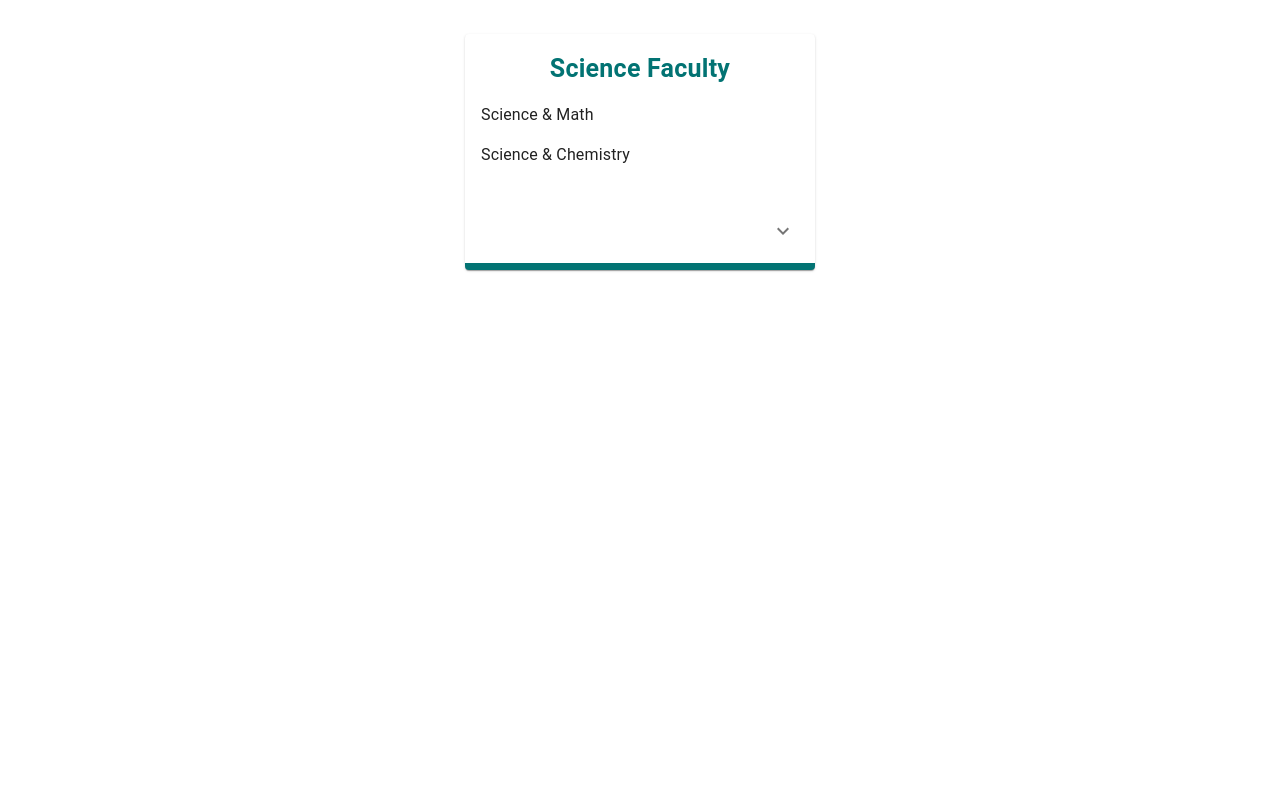
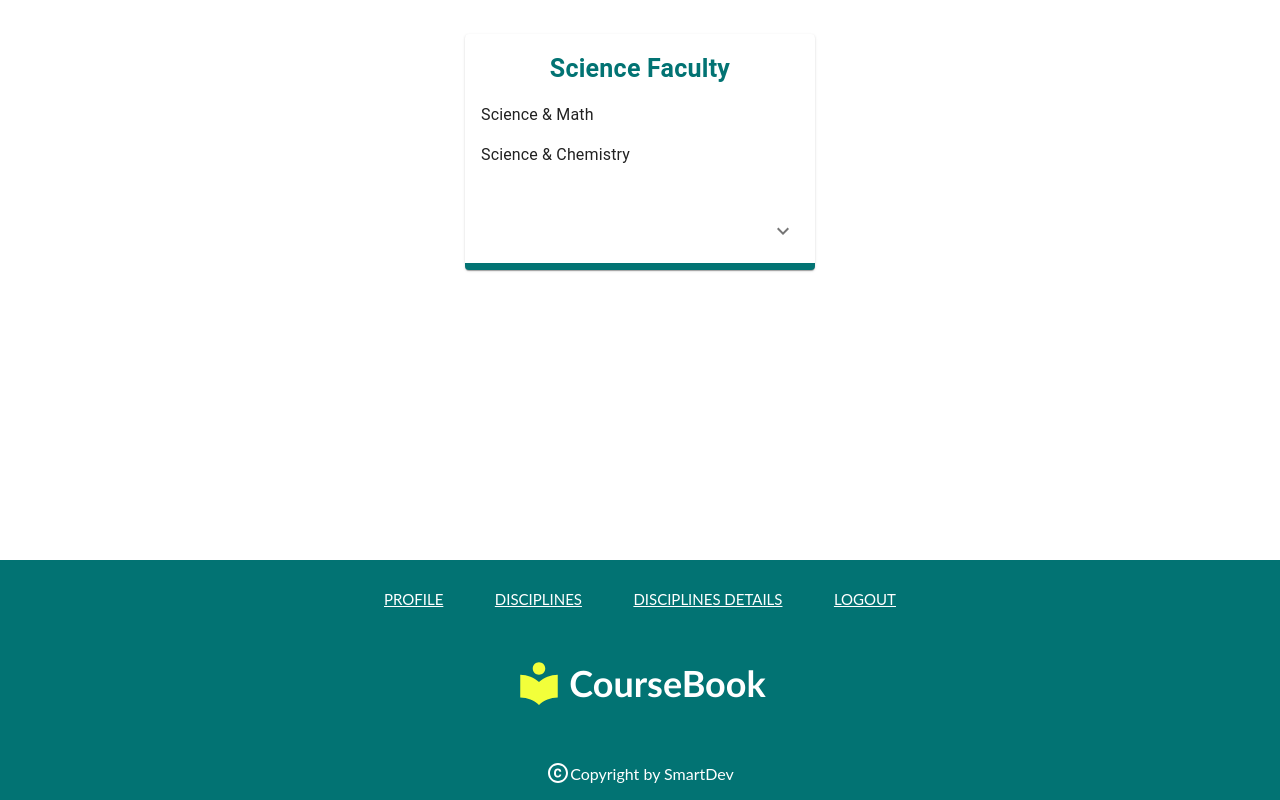
Before and after one commit to MohamedAhmed122/Eduction-Programs, a Next.js app: page /disciplines in a window 1280 px wide. Shown: the part 1143-1943 px from the top of the page. Built offline with nearby package versions, Linux system fonts and the light colour scheme.

Commit message:
Adding the Footer

```diff
--- /dev/null
+++ b/Layouts/Footer/Footer.jsx
@@ -0,0 +1,29 @@
+import classNames from 'classnames'
+import Link from 'next/link'
+
+import styles from '../../styles/nav.module.css'
+import LocalLibraryIcon from '@material-ui/icons/LocalLibrary';
+import {Copyright} from '@material-ui/icons'
+
+
+export default function Footer({inverted = true}) {
+    return (
+        <>
+        {inverted &&
+            <footer className={classNames('flex_col', styles.footer)}>
+                <div className={classNames('flex_between', styles.footerLinks)}>
+                    <Link href='/account'><p className={styles.footerLink}>Profile</p></Link>
+                    <Link href='/disciplines'><p className={styles.footerLink}>disciplines</p></Link>
+                    <p className={styles.footerLink} >disciplines Details</p>
+                    <p className={styles.footerLink}>Logout</p>
+                </div>
+                <div className={styles.logo}>
+                    <LocalLibraryIcon className={styles.icon} />
+                    <h2 className={styles.logoText}>CourseBook</h2>
+                </div>
+                <div className={classNames(styles.footerEnd,  'flex')}> <Copyright /> Copyright by SmartDev </div>
+            </footer>
+        }
+        </>
+    )
+}
--- a/Layouts/Navbar/Nav.js
+++ b/Layouts/Navbar/Nav.js
@@ -4,6 +4,7 @@ import styles from '../../styles/nav.module.css'
 import classNames from 'classnames'
 
 import {Chip} from '@material-ui/core'
+import LocalLibraryIcon from '@material-ui/icons/LocalLibrary';
 import FaceIcon from '@material-ui/icons/Face';
 
 
@@ -14,7 +15,8 @@ export default function Navbar({inverted = true}) {
     return (
         <div className={classNames('flex_between', styles.nav)}>
             <div className={styles.logo}>
-                LOGO
+               <LocalLibraryIcon className={styles.icon} />
+               <h2 className={styles.logoText}>CourseBook</h2>
             </div>
             {!inverted &&
                 <div className='flex'>
--- a/pages/_app.js
+++ b/pages/_app.js
@@ -1,6 +1,7 @@
 import Navbar from '../Layouts/Navbar/Nav'
 import { useRouter } from 'next/router'
 import '../styles/globals.css'
+import Footer from '../Layouts/Footer/Footer'
 
 function MyApp({ Component, pageProps }) {
   const { pathname } = useRouter()
@@ -10,6 +11,7 @@ function MyApp({ Component, pageProps }) {
     <>
     <Navbar inverted={inverted} />
     <Component {...pageProps} />
+    <Footer inverted={!inverted} />
     </>
   )
 }
--- a/pages/disciplines.js
+++ b/pages/disciplines.js
@@ -30,10 +30,10 @@ export default function disciplines() {
                 <PlayForWorkIcon fontSize='large' style={{color:'white'}} />
             </div>
         </div>
-        <div style={{marginTop:'5rem'}} className='flex_wrap'>
+        <div style={{marginTop:'5rem', marginBottom: '15rem'}} className='flex_wrap'>
           {facultyData.map(faculty => <CardItems key={faculty.id} faculty={faculty} />)}
         </div>
-        <div style={{margin: '30rem'}} />
+
         </>
     )
 }
--- a/pages/disciplines/[id].js
+++ b/pages/disciplines/[id].js
@@ -9,6 +9,8 @@ import { Card } from '@material-ui/core'
 export default function DisciplineDetail() {
 
     // const {query : { id }} = useRouter()
+
+
 
     return (
         <div style={{marginTop: 130}}>
@@ -27,8 +29,10 @@ export default function DisciplineDetail() {
             </div>
             <h3 className={styles.mainTitle}>Description</h3>
             <p className={styles.longText}>Lorem Ipsum is simply dummy text of the printing and typesetting industry. Lorem Ipsum has been the industry's standard dummy text ever since the 1500s, when an unknown printer took a galley of type and scrambled it to make a type specimen book.</p>
+            <br/><br/>
             <h3 className={styles.mainTitle}>Reading & literature</h3>
             <p className={styles.longText}>Lorem Ipsum is simply dummy text of the printing and typesetting industry. Lorem Ipsum has been the industry's standard dummy text ever since the 1500s, when an unknown printer took a galley of type and scrambled it to make a type specimen book.</p>
+            <br/><br/>
             <h3 className={styles.mainTitle}>Teachers</h3>
             <div className='flex_wrap' style={{marginTop: 50}}>
                 <Card>
--- a/pages/index.js
+++ b/pages/index.js
@@ -18,7 +18,6 @@ const validationSchema = Yup.object({
 export default function Home() {
 
   const route = useRouter()
-
 
 
   return (
--- a/pages/semester/[id].js
+++ b/pages/semester/[id].js
@@ -10,7 +10,7 @@ export default function semester() {
 
 
     return (
-        <div className='flex_col' style={{marginTop: 160}}>
+        <div className='flex_col' style={{marginTop: 160, marginBottom: 190}}>
             <h1 className={styles.title}>Hits Faculty, CS Group 98123</h1>
             <div className='flex_between'>
                 <Card className={styles.card}>
--- a/styles/disciplines.module.css
+++ b/styles/disciplines.module.css
@@ -38,7 +38,7 @@
     min-height: 100vh;
     height: auto;
     padding: 30px;
-    margin-bottom: 40px;
+    margin-bottom: 120px;
 }
 
 .mainTitle{
--- a/styles/nav.module.css
+++ b/styles/nav.module.css
@@ -12,7 +12,19 @@
     font-weight: bold;
     font-size: 24px;
     cursor: pointer;
+    display: flex;
+    align-items: center;
 }
+.icon{
+    margin-right: 5px;
+    font-size: 50px !important;
+    color: #f2ff3a;
+}
+.logoText{
+    font-family:'Gill Sans', 'Gill Sans MT', Calibri, 'Trebuchet MS', sans-serif;
+    color: white;
+}
+
 .link{
     color: white !important;
     margin-right: 70px;
@@ -20,3 +32,31 @@
     font-weight: bold;
     cursor: pointer;
 }
+
+.footer{
+    height: 240px;
+    width: 100%;
+    bottom: 0px;
+    background-color: #027373;
+    color: white !important;
+}
+.footerLinks{
+  margin-bottom: auto;
+  margin-top: 30px;
+  margin-bottom: 40px;
+  width: 40%;
+
+}
+.footerLink{
+    cursor: pointer;
+    text-decoration: underline;
+    text-transform: uppercase;
+    font-size: 15px;
+}
+.footerLink:hover{
+    color: rgb(231, 229, 229);
+}
+.footerEnd{
+    margin-top: auto;
+    margin-bottom: 15px;
+}
--- a/styles/profile.module.css
+++ b/styles/profile.module.css
@@ -5,6 +5,7 @@
     flex-direction: column;
     align-items: center;
     margin: 40px 0px;
+    margin-bottom: 120px;
 }
 .image{
     border: 2px dashed gray;
```
